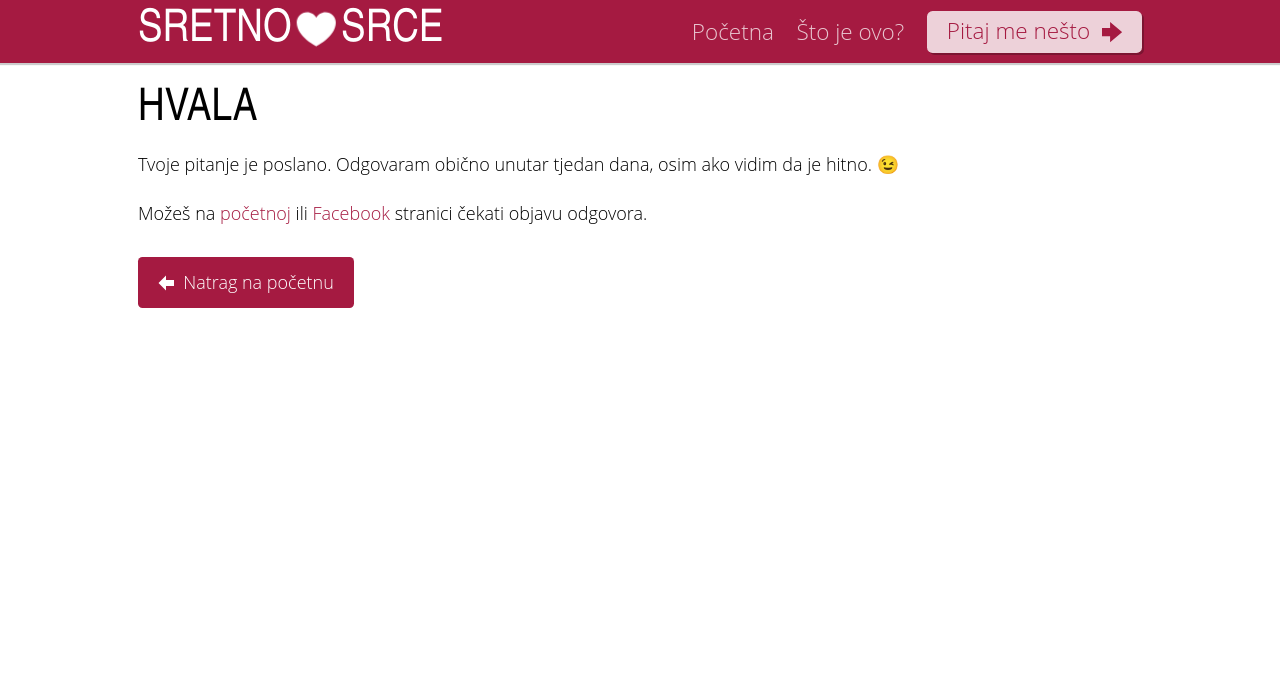
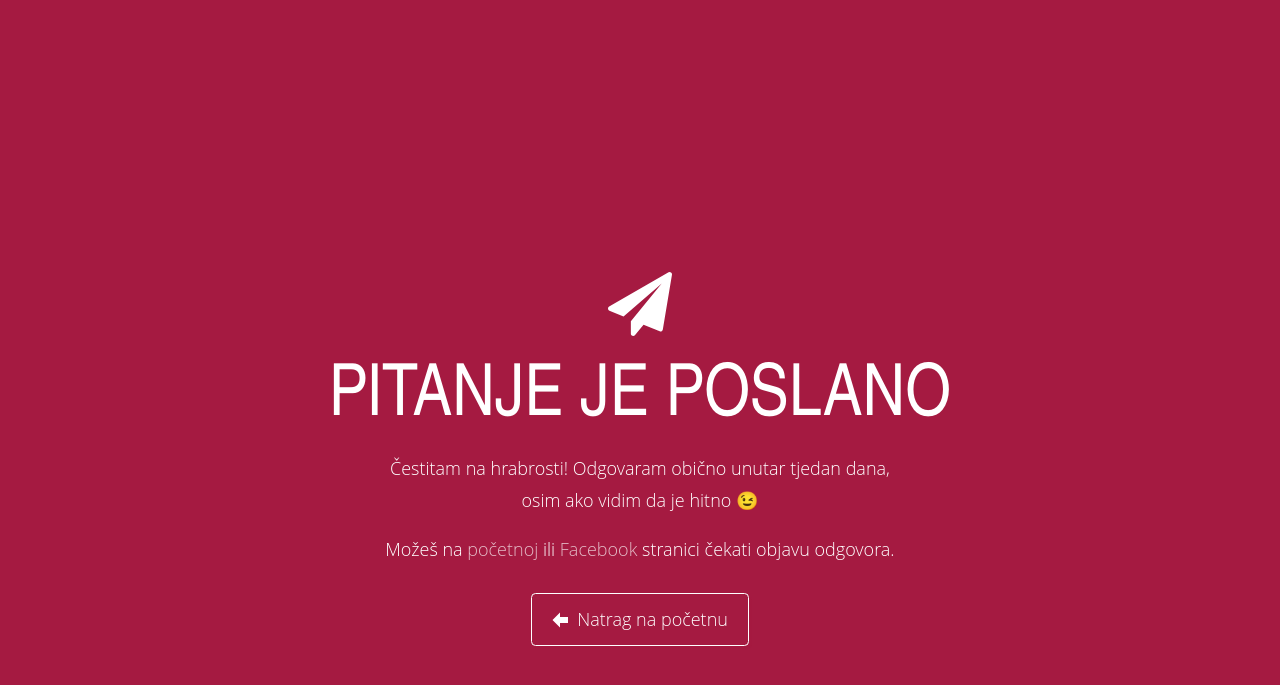
Before and after one commit to silvenon/sretnosrce, a Jekyll site: the page built from hvala/index.html, in a window 1280 px wide. Shown: the top 685 px of the page. Built offline with Jekyll 4.4.1, drawn with Linux system fonts in a browser that asks for light colours; emoji names are drawn with the system emoji font; comment, search, counter and statistics services are not loaded.

Commit message:
Design the thank you page like 404

```diff
--- /dev/null
+++ b/_layouts/message.html
@@ -0,0 +1,13 @@
+---
+layout: solo
+---
+
+<div class="message">
+  <main class="main">
+    <div class="container text">
+
+      {{ content }}
+
+    </div>
+  </main>
+</div>
--- /dev/null
+++ b/hvala/index.html
@@ -0,0 +1,24 @@
+---
+layout: message
+title: Pitanje je poslano
+excerpt: Čestitam na hrabrosti! Odgovaram obično unutar tjedan dana, osim ako vidim da je hitno. Možeš na početnoj ili Facebook stranici čekati objavu odgovora.
+id: thanks
+---
+
+<svg class="icon" viewBox="0 0 1024 1024" width="64" height="64" role="presentation">
+  <title>Paper plane</title>
+  <path fill="currentColor" d="M1008 6.286q18.857 13.714 15.429 36.571l-146.286 877.714q-2.857 16.571-18.286 25.714-8 4.571-17.714 4.571-6.286 0-13.714-2.857l-258.857-105.714-138.286 168.571q-10.286 13.143-28 13.143-7.429 0-12.571-2.286-10.857-4-17.429-13.429t-6.571-20.857v-199.429l493.714-605.143-610.857 528.571-225.714-92.571q-21.143-8-22.857-31.429-1.143-22.857 18.286-33.714l950.857-548.571q8.571-5.143 18.286-5.143 11.429 0 20.571 6.286z"></path>
+</svg>
+
+<h1>{{ page.title }}</h1>
+
+<p>Čestitam na hrabrosti! Odgovaram obično unutar tjedan dana, osim ako vidim da je hitno :wink:</p>
+<p>Možeš na <a href="{{ '/' | prepend: site.baseurl }}">početnoj</a> ili <a target="_blank" href="https://www.facebook.com/{{ site.fb_page }}">Facebook</a> stranici čekati objavu odgovora.</p>
+
+<a class="btn btn-inverse-primary" href="{{ '/' | prepend: site.baseurl }}">
+  <svg class="icon" style="bottom: 1px" role="presentation" viewBox="0 0 1024 1024" width="16" height="16">
+    <title>Arrow left</title>
+    <path fill="currentColor" d="M32 512l480 480v-288h512v-384h-512v-288z"></path>
+  </svg>
+  <span>Natrag na početnu</span>
+</a>
--- a/hvala/index.md
+++ /dev/null
@@ -1,15 +0,0 @@
----
-id: thanks
-excerpt: Tvoje pitanje je poslano. Odgovaram obično unutar tjedan dana, osim ako vidim da je hitno.
----
-
-# Hvala
-
-{{ page.excerpt }} :wink:
-
-Možeš na [početnoj] ili [Facebook] stranici čekati objavu odgovora.
-
-{% include back.html %}
-
-[početnoj]: http://sretnosrce.org/
-[facebook]: https://www.facebook.com/{{ site.fb_page }}
--- a/styles/_not-found.scss
+++ b/styles/_message.scss
@@ -1,4 +1,4 @@
-.not-found {
+.message {
   @include display(flex);
   @include align-items(center);
   @include justify-content(center);
@@ -21,6 +21,15 @@
     margin-right: auto;
   }
 
+  a {
+    color: rgba(#fff, 0.7);
+
+    &:hover,
+    &:focus {
+      color: #fff;
+    }
+  }
+
   .btn {
     color: #fff;
     border-color: #fff;
--- a/styles/main.scss
+++ b/styles/main.scss
@@ -21,8 +21,8 @@
 @import 'facts';
 @import 'forms';
 @import 'header';
+@import 'message';
 @import 'navigation';
-@import 'not-found';
 @import 'posts';
 
 @import 'utilities';
```
Also changed, not shown: 404.html (+1 -7 lines).
